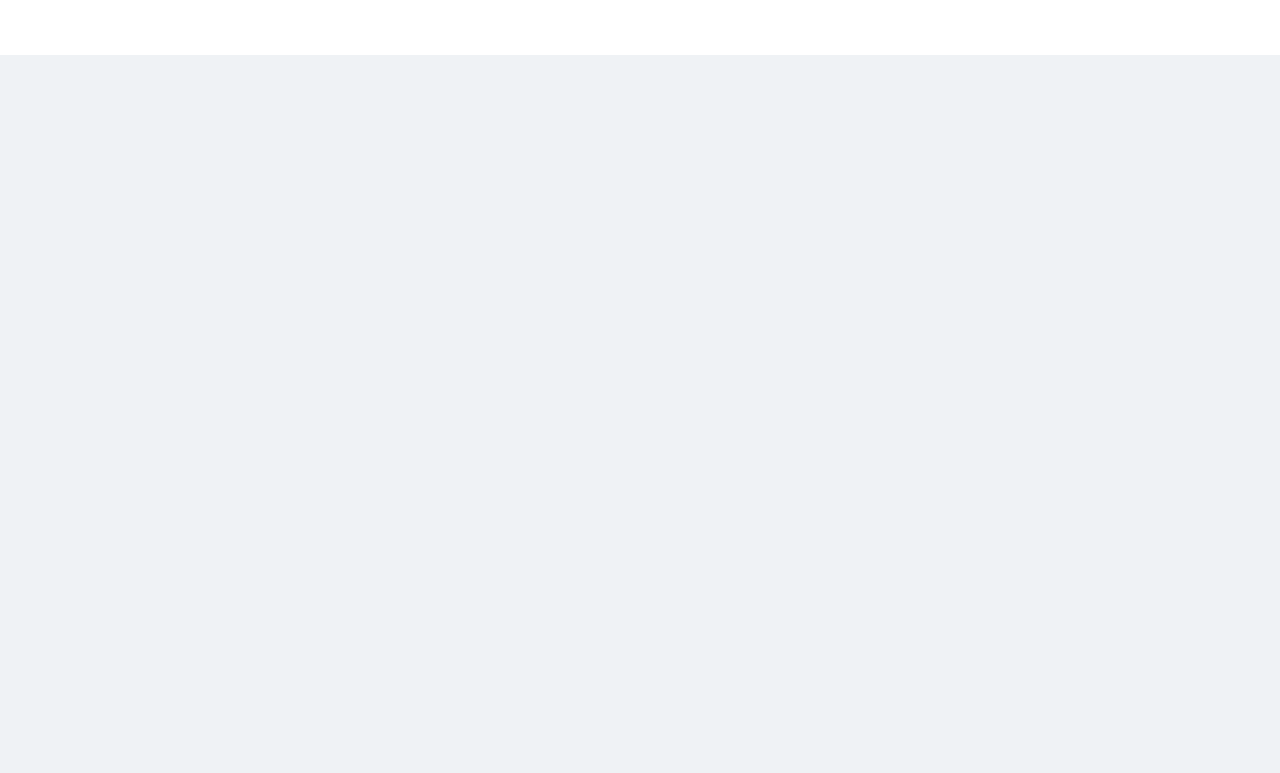
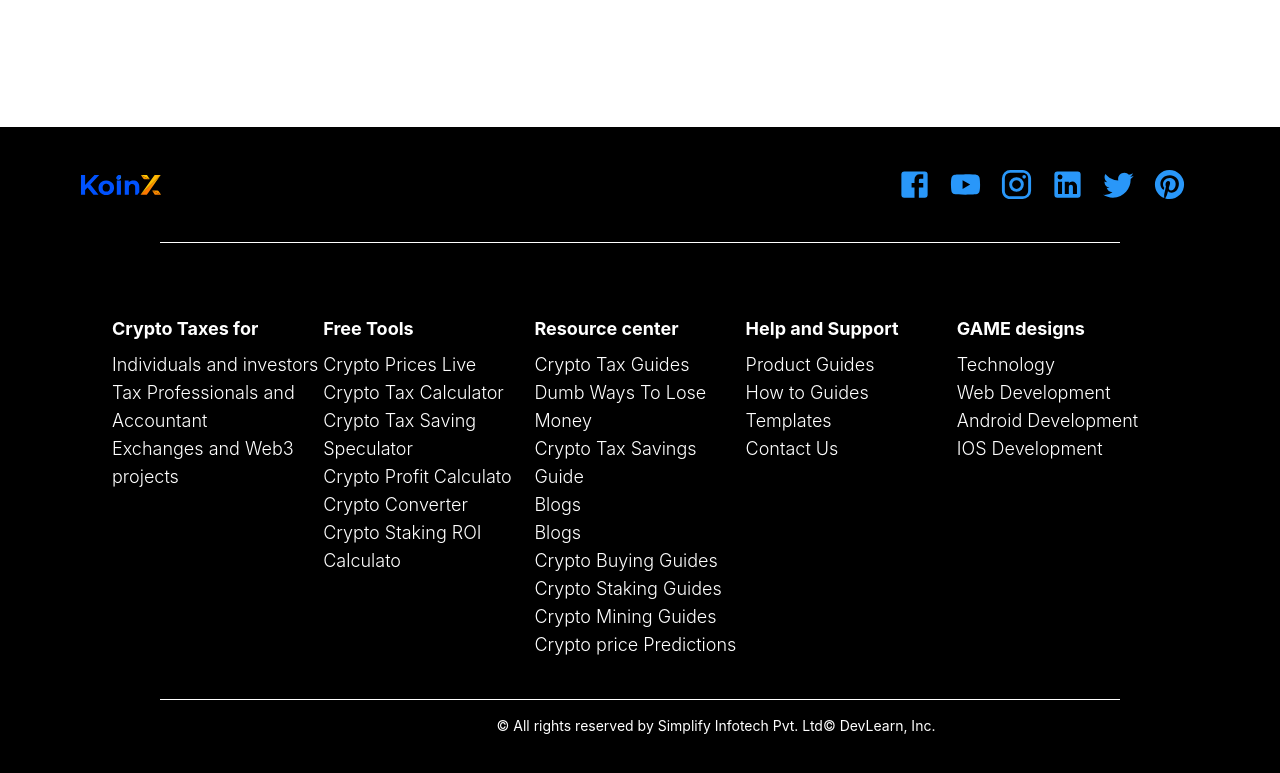
Before and after one commit to piyushmishra1416/frontend-task, a React (Vite) app: page / in a window 1280 px wide. Shown: the part 5323-6096 px from the top of the page. Before the commit the page ends 5378 px from the top, so only its background shows below. Built offline with nearby package versions, Linux system fonts and the light colour scheme.

Commit message:
added footer

```diff
--- a/src/App.css
+++ b/src/App.css
@@ -43,4 +43,5 @@
 
 body {
   background:#EFF2F5;
+  font-family: Inter;
 }
--- /dev/null
+++ b/src/components/Footer.tsx
@@ -0,0 +1,87 @@
+import FacebookIcon from "@mui/icons-material/Facebook";
+import InstagramIcon from "@mui/icons-material/Instagram";
+import LinkedInIcon from "@mui/icons-material/LinkedIn";
+import PinterestIcon from "@mui/icons-material/Pinterest";
+import TwitterIcon from "@mui/icons-material/Twitter";
+import YouTubeIcon from "@mui/icons-material/YouTube";
+import KoinXLogo from "../assets/KoinXLogo.svg";
+function Footer() {
+  return (
+    <div className="h-full  flex flex-col md:  text-white bg-[#000000] ">
+      <div className="flex flex-col gap-[60%] md:flex-row mt-10 mx-10 ">
+        <img src={KoinXLogo} alt="logo" className="ml-10 md:mr-0" />
+        <div className="flex space-x-4 justify-center ">
+          <FacebookIcon fontSize="large" sx={{ color: "#2997F9" }} />
+          <YouTubeIcon fontSize="large" sx={{ color: "#2997F9" }} />
+          <InstagramIcon fontSize="large" sx={{ color: "#2997F9" }} />
+          <LinkedInIcon fontSize="large" sx={{ color: "#2997F9" }} />
+          <TwitterIcon fontSize="large" sx={{ color: "#2997F9" }} />
+          <PinterestIcon fontSize="large" sx={{ color: "#2997F9" }} />
+        </div>
+      </div>
+      <hr className="mt-10 mx-auto border-white w-3/4 mb-4" />
+      <div className="grid text-base grid-cols-5 font-light  mt-14 px-28">
+        <div className="">
+          <ul className="text-lg  ">
+            <li className="mb-2 font-bold">Crypto Taxes for</li>
+            <li>Individuals and investors</li>
+            <li>Tax Professionals and Accountant</li>
+            <li>Exchanges and Web3 projects</li>
+          </ul>
+        </div>
+        <div className="">
+          <ul className="text-lg ">
+            <li className="mb-2 font-bold">Free Tools</li>
+            <li>Crypto Prices Live</li>
+            <li>Crypto Tax Calculator</li>
+            <li>Crypto Tax Saving Speculator</li>
+            <li>Crypto Profit Calculato</li>
+            <li>Crypto Converter</li>
+            <li>Crypto Staking ROI Calculato</li>
+          </ul>
+        </div>
+        <div className="">
+          <ul className="text-lg ">
+            <li className="mb-2 font-bold">Resource center</li>
+            <li>Crypto Tax Guides</li>
+            <li>Dumb Ways To Lose Money</li>
+            <li>Crypto Tax Savings Guide</li>
+            <li>Blogs</li>
+            <li>Blogs</li>
+            <li>Crypto Buying Guides</li>
+            <li>Crypto Staking Guides</li>
+            <li>Crypto Mining Guides</li>
+            <li>Crypto price Predictions</li>
+          </ul>
+        </div>
+        <div className="">
+          <ul className="text-lg ">
+            <li className="mb-2 font-bold">Help and Support</li>
+            <li>Product Guides</li>
+            <li>How to Guides</li>
+            <li>Templates</li>
+            <li>Contact Us</li>
+          </ul>
+        </div>
+        <div className="">
+          <ul className="text-lg ">
+            <li className="mb-2 font-bold">GAME designs</li>
+            <li>Technology</li>
+            <li>Web Development</li>
+            <li>Android Development</li>
+            <li>IOS Development</li>
+          </ul>
+        </div>
+      </div>
+      <hr className="mt-10 mx-auto border-white w-3/4 mb-4" />
+      <div className="flex ml-40  justify-center items-center  mb-10">
+        <p className="text-sm mr-2">
+          {" "}
+          © All rights reserved by Simplify Infotech Pvt. Ltd© DevLearn, Inc.{" "}
+        </p>
+      </div>
+    </div>
+  );
+}
+
+export default Footer;
--- a/src/components/Landing.tsx
+++ b/src/components/Landing.tsx
@@ -8,6 +8,7 @@ import { Box } from "@mui/material";
 import Newsletter from "./Newsletterbox";
 import Signup from "./Signup";
 import FAQSection from "./Faq";
+import Footer from "./Footer";
 
 const Landing = () => {
   const taxrates = [
@@ -382,6 +383,7 @@ const Landing = () => {
     <Box display={{xs: 'none', lg:'flex'}} alignItems={'center'} justifyContent={'center'} sx={{background: 'white'}}>
      <Newsletter />
     </Box>
+    <Footer/>
     </div>
   );
 };
--- a/src/components/styles.modules.css
+++ b/src/components/styles.modules.css
@@ -1,8 +1,6 @@
 /* styles.module.css */
 
-.markdown{
-   margin-bottom: 16px;
-}
+
 .markdown-table {
    border-collapse: collapse;
    width: 50%;
```
